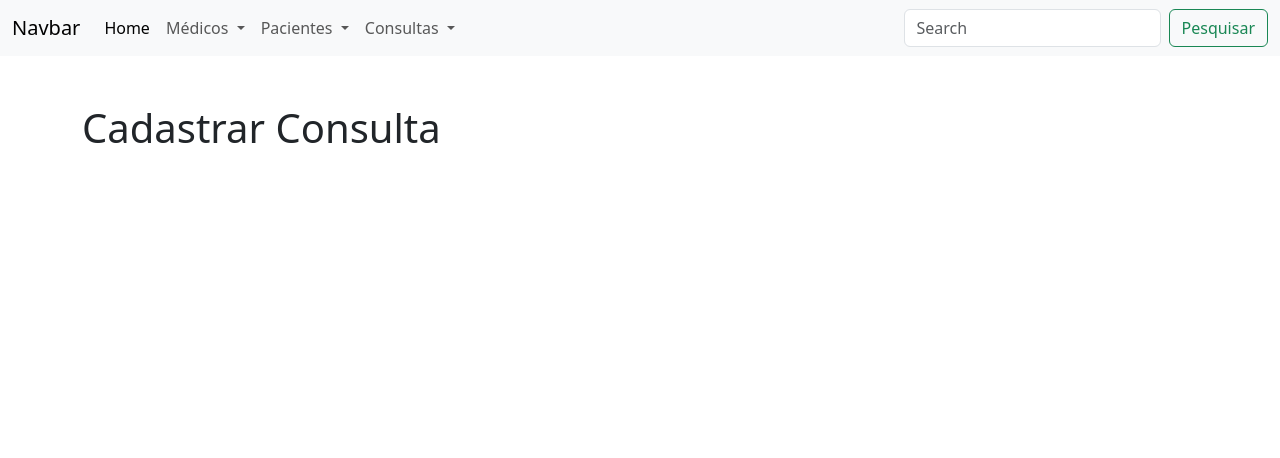
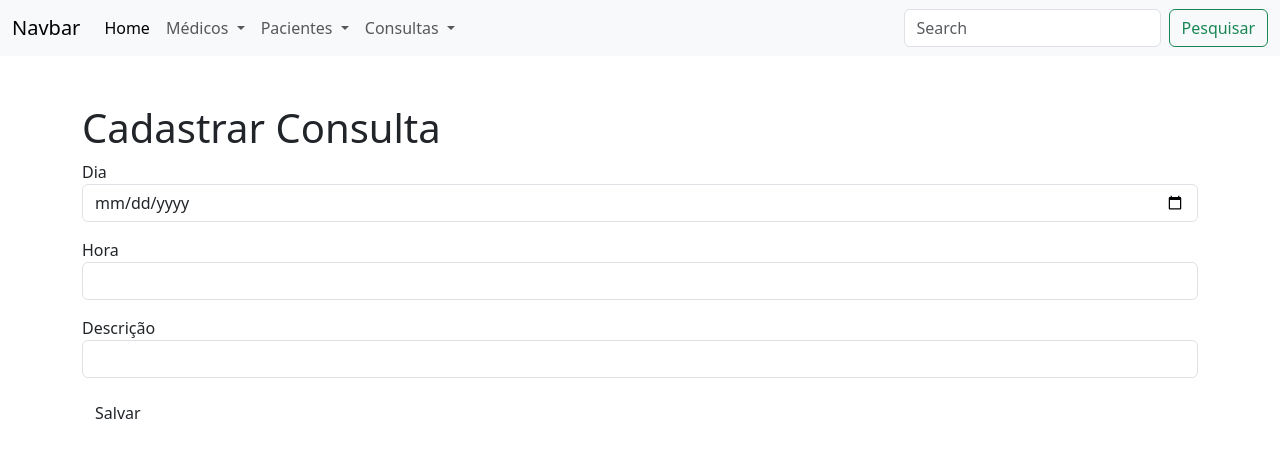
Before and after one commit to Soueu01games/Projeto-programacao-web-Emanuela, a PHP site: page /index.php?page=cadastrar-consulta in a window 1280 px wide. Shown: the top 458 px of the page. Run offline with PHP 8.4, Linux system fonts and the light colour scheme; some libraries are stand-ins or nearby versions.

Commit message:
Update cadastrar-consulta.php

```diff
--- a/cadastrar-consulta.php
+++ b/cadastrar-consulta.php
@@ -1 +1,19 @@
 <h1>Cadastrar Consulta</h1>
+<form action="?page=salvar-consulta" method="POST">
+	<input type="hidden" name="acao" value="cadastrar">
+	<div class="mb-3">
+		<label>Dia</label>
+		<input type="date" name="dia_consulta" class="form-control">
+	</div>
+	<div class="mb-3">
+		<label>Hora</label>
+		<input type="text" name="hora_consulta" class="form-control">
+	</div>
+	<div class="mb-3">
+		<label>Descrição</label>
+		<input type="text" name="descricao_consulta" class="form-control">
+	</div>
+	<div class="mb-3">
+		<button type="submit" class="btn btn-sucess">Salvar</button>
+	</div>
+</form>
```
